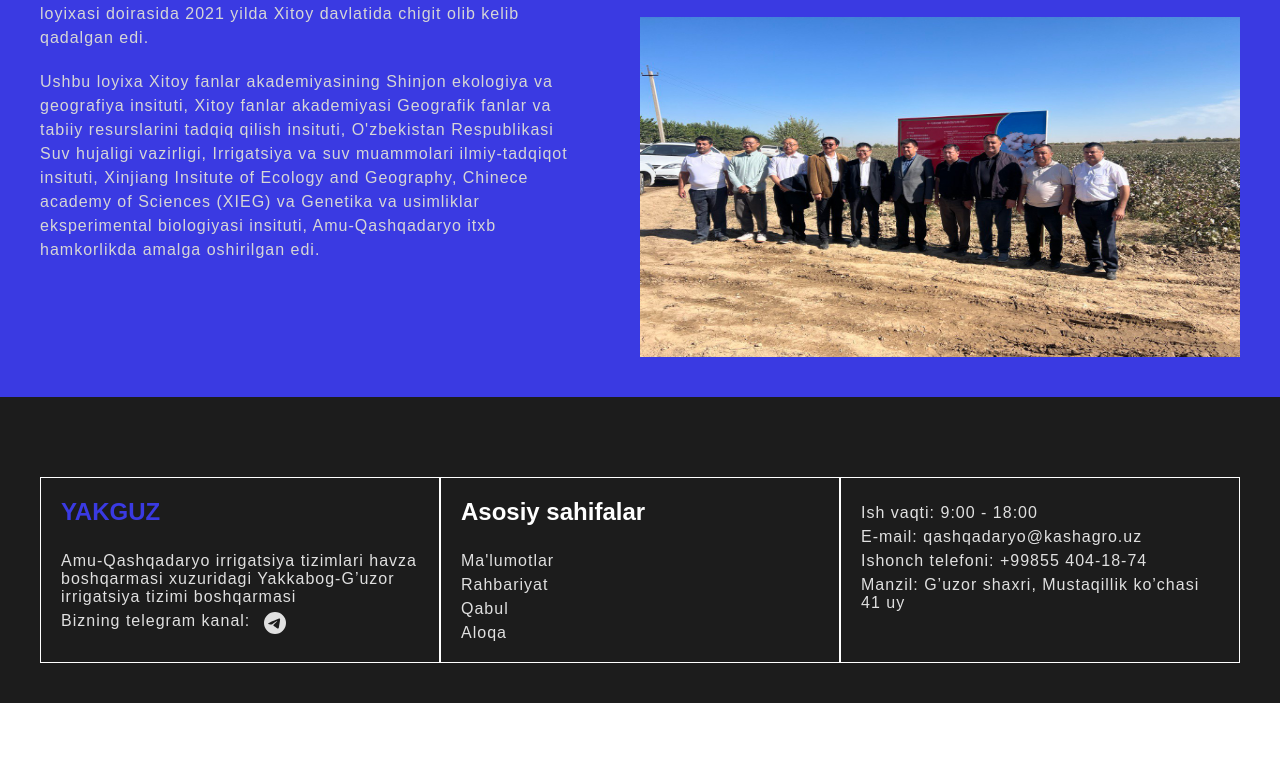
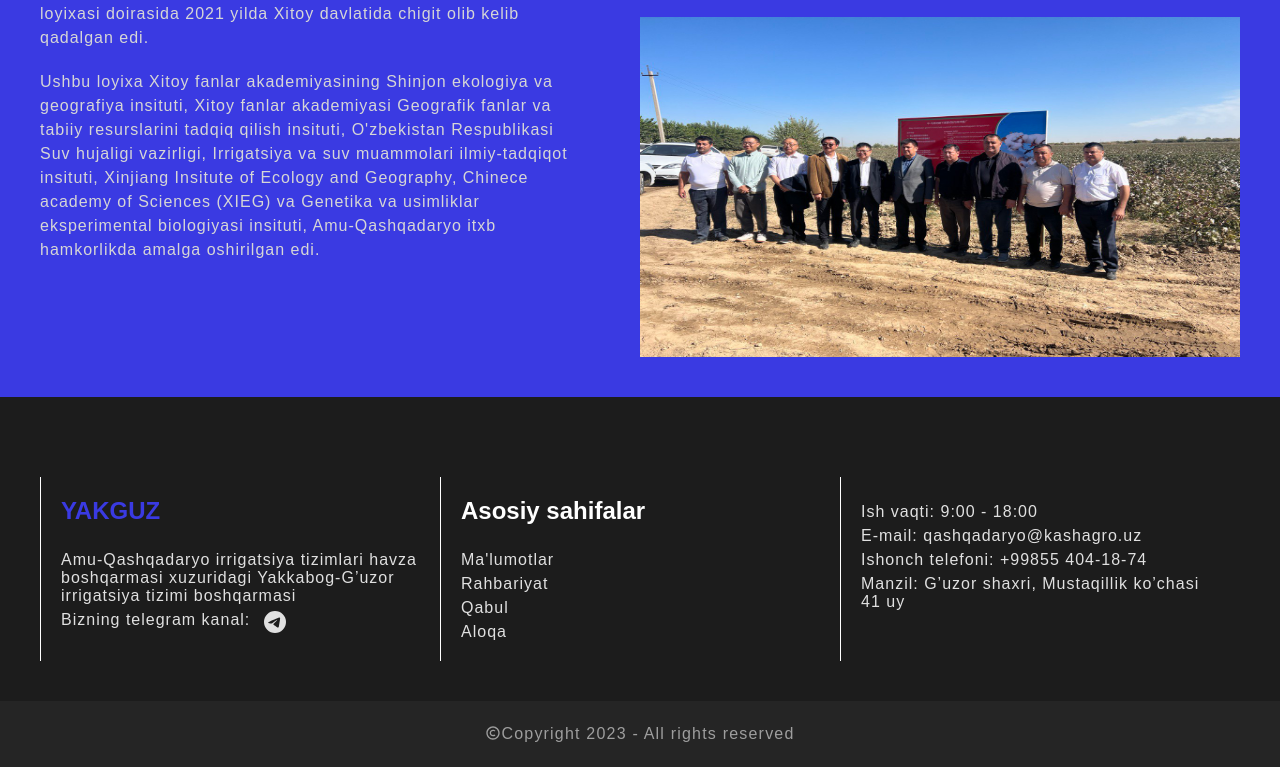
Before and after one commit to YusufjonAbdumajidov/YakGuz, a React (Create React App) app: page / in a window 1280 px wide. Shown: the part 1951-2718 px from the top of the page. Before the commit the page ends 2654 px from the top, so only its background shows below. Built offline with nearby package versions, Linux system fonts and the light colour scheme.

Commit message:
finishing the contact and footer sections

```diff
--- a/src/Components/Contact.jsx
+++ b/src/Components/Contact.jsx
@@ -1,8 +1,9 @@
 import React from 'react';
 import { BsTelegram } from "react-icons/bs"
+import {  BiCopyright } from "react-icons/bi";
 
 const Contact = () => {
-  return (
+  return <>
     <div className='contactContainer'>
         <section>
             <h1>YAKGUZ</h1>
@@ -23,7 +24,10 @@ const Contact = () => {
             <p>Manzil: G’uzor shaxri, Mustaqillik ko’chasi 41 uy</p>
         </section>
     </div>
-  )
+    <footer>
+        <p><BiCopyright /> Copyright 2023 - All rights reserved</p>
+    </footer>
+  </>
 }
 
 export default Contact
--- a/src/styles/contact.scss
+++ b/src/styles/contact.scss
@@ -8,6 +8,7 @@
         // justify-content: center;
         flex-direction: column;
         padding: 20px ;
+        border-left: 1px solid #fff;
         h1{
             margin-bottom: 20px;
             color: #fff;
@@ -18,7 +19,7 @@
         }
         &:nth-child(1){
             width: 35%;
-            border: 1px solid #fff;
+
             h1{
                 color: rgb(58, 58, 226);
             }
@@ -36,7 +37,7 @@
         }
         &:nth-child(2){
             width: 35%;
-            border: 1px solid #fff;
+
             p{
                 margin-top: 6px;
                 &:nth-child(1){
@@ -46,10 +47,24 @@
         }
         &:nth-child(3){
             width: 35%;
-            border: 1px solid #fff;
+
             p{
                 margin-top: 6px;
             }
         }
     }
 }
+footer{
+    width: 100%;
+    padding: 24px;
+    display: flex;
+    align-items: center;
+    justify-content: center;
+    background-color: rgb(37, 37, 37);
+    p{
+        font-size: 16px;
+        color: #9e9e9e;
+        display: flex;
+        letter-spacing: 1.2px;
+    }
+}
```
